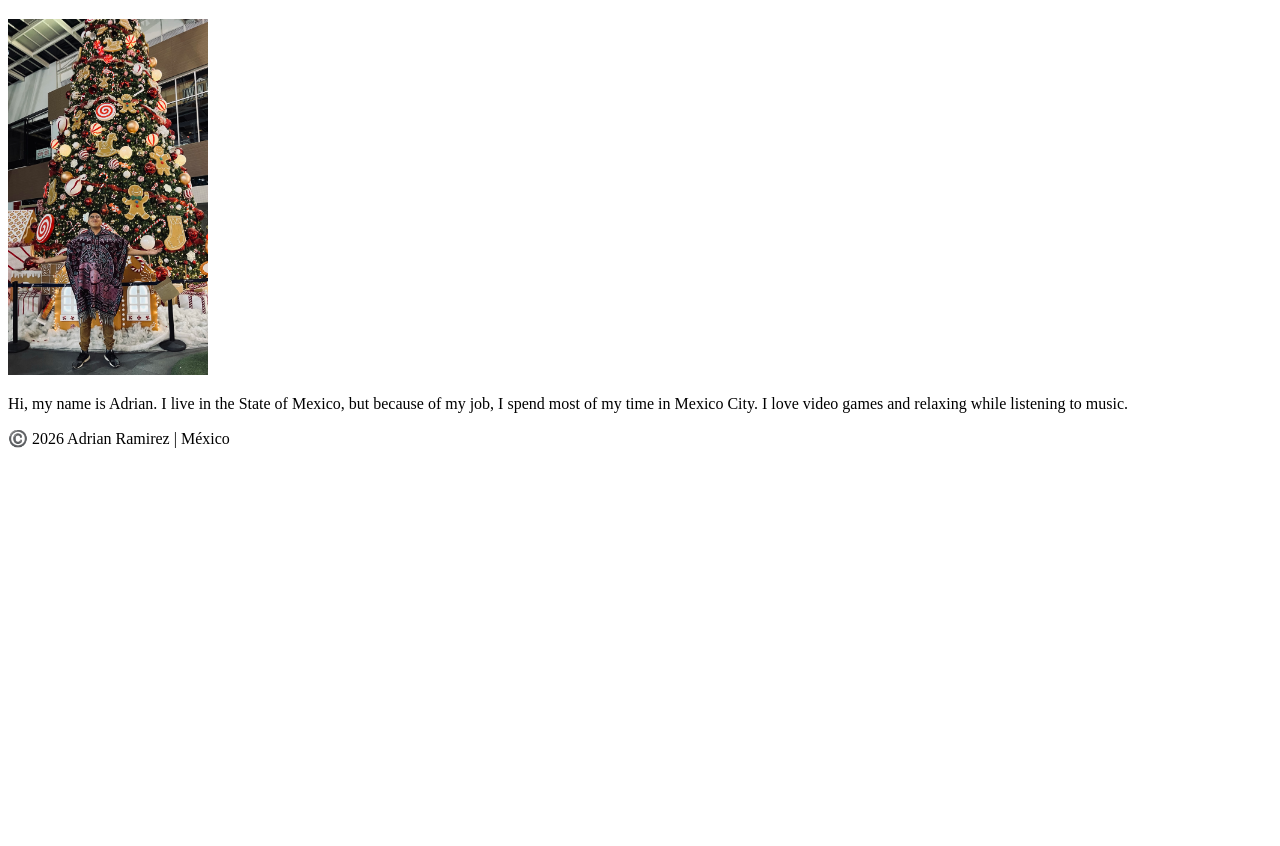
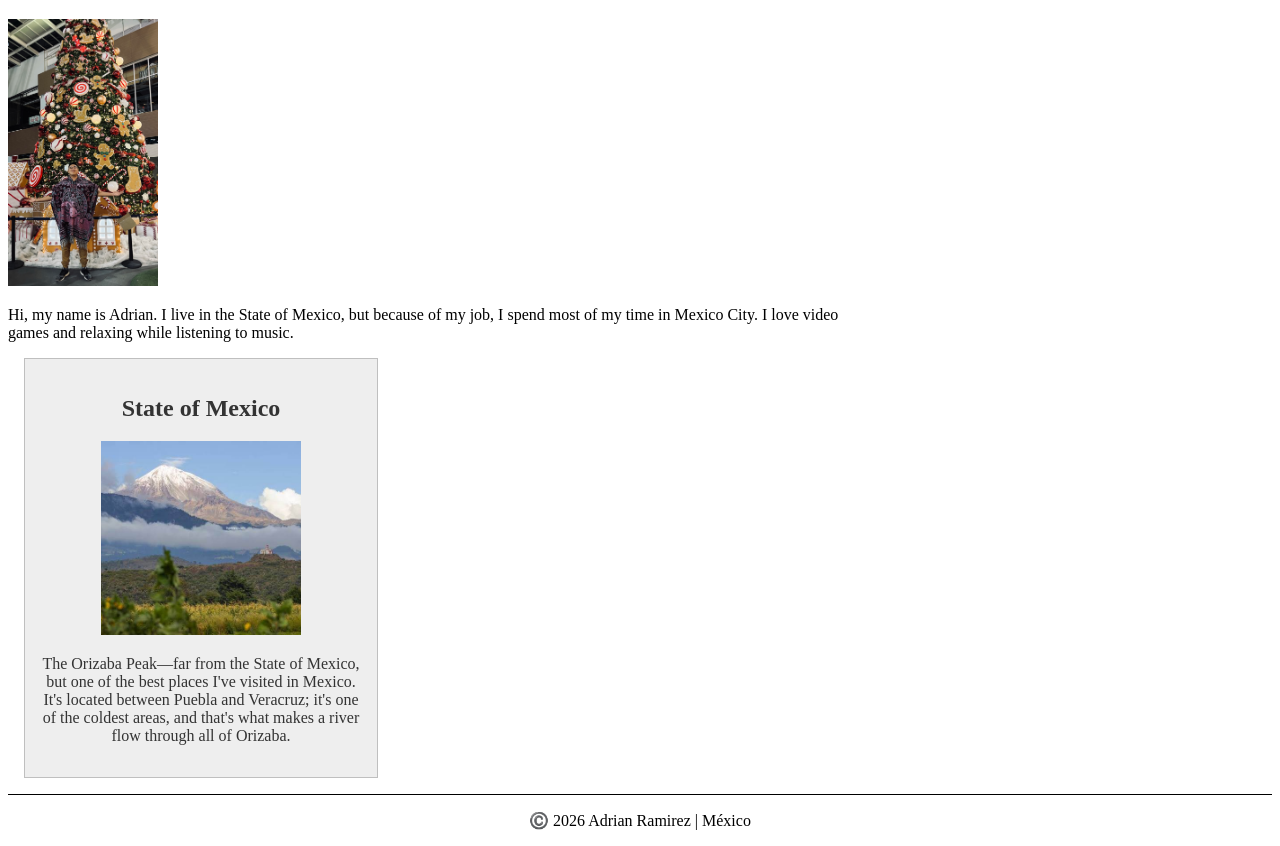
Before and after one commit to gotenks1509-dev/wdd130, a plain HTML site: page index.html in a window 1280 px wide. Shown: the part 87-933 px from the top of the page. Before the commit the page ends 800 px from the top, so only its background shows below. Drawn offline with Linux system fonts and the light colour scheme.

Commit message:
images update

```diff
--- a/index.html
+++ b/index.html
@@ -5,6 +5,9 @@
     <meta charset="UTF-8">
     <meta name="viewport" content="width=device-width, initial-scale=1.0">
     <title>Adrian Ramirez | WDD 130</title>
+    <meta name="description" content="Home page for Adrian Ramirez's WDD 130 course on web development.">
+    <meta name="author" content="Adrian Ramirez">
+    <link rel="stylesheet" href="styles/styles.css">
 </head>
 
 <body>
@@ -20,6 +23,14 @@
         <p>Hi, my name is Adrian. I live in the State of Mexico, but because of my job, I spend most of my time in Mexico City.
             I love video games and relaxing while listening to music.</p>
     </main>
+
+    <aside>
+        <h2>State of Mexico</h2>
+        <img src="images/pico de orizaba.jpeg" alt="Pico de Orizaba" width="200">
+        <p>The Orizaba Peak—far from the State of Mexico, but one of the best places I've visited in Mexico.
+            It's located between Puebla and Veracruz; it's one of the coldest areas, and that's what makes a river flow through all of Orizaba.</p>
+    </aside>
+
     <footer>
         <p>©️ 2026 Adrian Ramirez | México </p>
     </footer>
--- a/styles/styles.css
+++ b/styles/styles.css
@@ -0,0 +1,33 @@
+main {
+    max-width: 840px;
+}
+
+aside {
+    width: 20rem;
+    margin: 1rem;
+    border: 1px solid rgb(0 0 0 / 0.2);
+    padding: 1rem;
+    background-color: #eee;
+    color: #333;
+    text-align: center;
+}
+
+aside img {
+    width: 200px;
+    height: auto;
+}
+
+main img {
+    width: 150px;
+    height: auto;
+}
+
+p {
+    padding: 0;
+}
+
+footer {
+    margin-top: 15px;
+    border-top: 1px solid #000;
+    text-align: center;
+}
```
Also changed, not shown: images/pico de orizaba.jpeg (added), week01/images/mycity.jpg (added).
